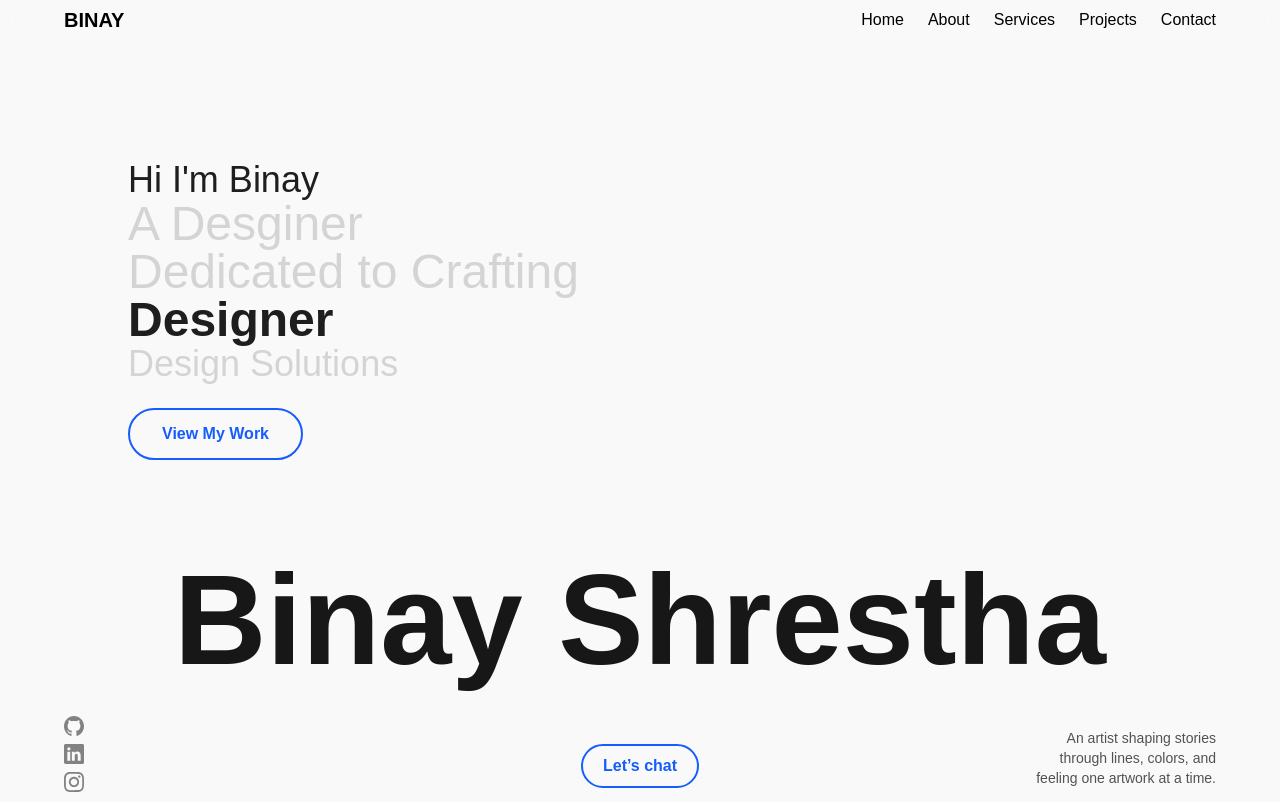
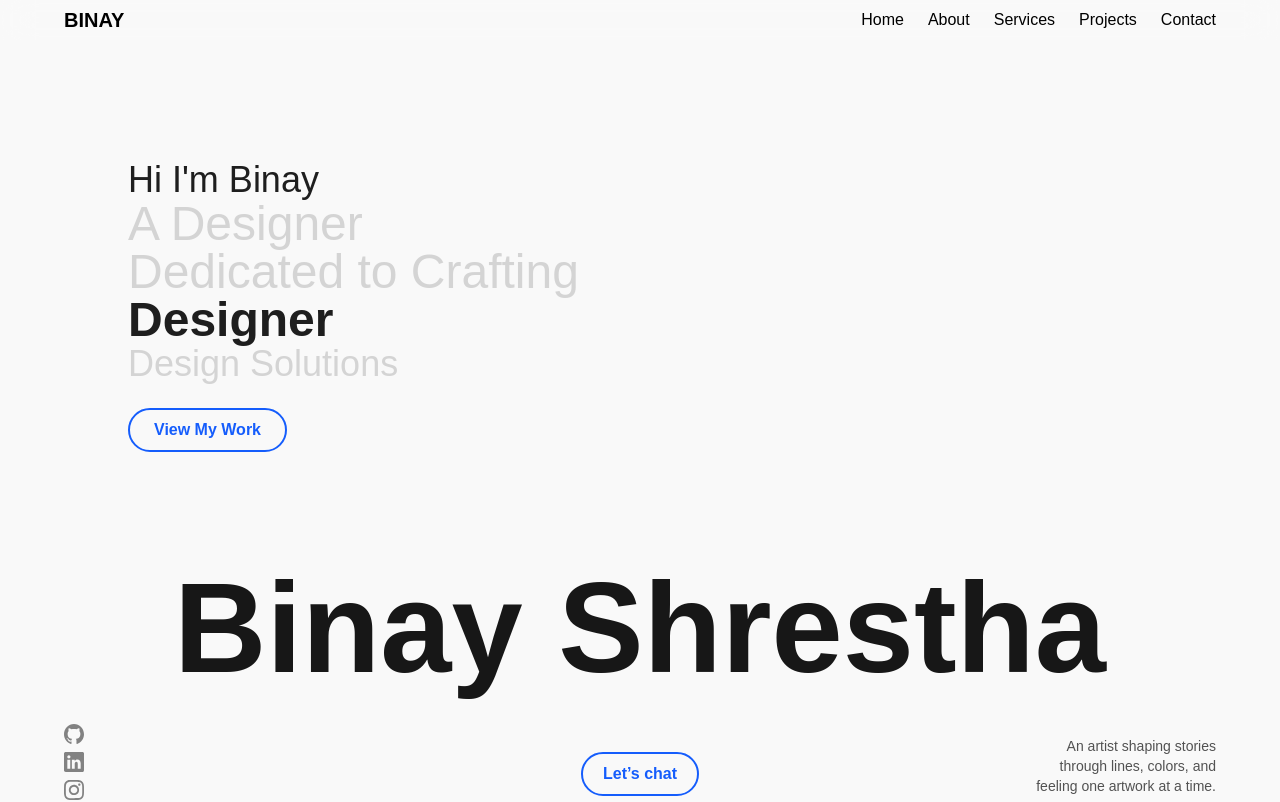
Before and after one commit to Hell086/Portfolio, a React (Vite) app: page / in a window 1280 px wide. Shown: the top 802 px of the page. Built offline with nearby package versions, Linux system fonts and the light colour scheme; a web font is replaced by a local one.

Commit message:
fourth  commited

```diff
--- a/src/components/HeroText.jsx
+++ b/src/components/HeroText.jsx
@@ -2,15 +2,16 @@ import { FlipWords } from "./FlipWords";
 import { motion } from "motion/react";
 
 const HeroText = () => {
-  const words = ["Artist", "Designer", "Motion Creator"];
+  const words = ["Artist", "Designer", "Animator"];
   const variants = {
     hidden: { opacity: 0, x: -50 },
     visible: { opacity: 1, x: 0 },
   };
+
   return (
-    <div className="z-10 mt-20 text-center md:mt-40 md:text-left rounded-3xl bg-clip-text">
+    <div className="relative z-20 mt-20 text-center md:mt-40 md:text-left rounded-3xl bg-clip-text overflow-visible">
       {/* Desktop View */}
-      <div className="flex-col hidden md:flex c-space ">
+      <div className="hidden md:flex flex-col c-space overflow-visible">
         <motion.h1
           className="text-4xl font-medium"
           variants={variants}
@@ -20,7 +21,8 @@ const HeroText = () => {
         >
           Hi I'm Binay
         </motion.h1>
-        <div className="flex flex-col items-start">
+
+        <div className="flex flex-col items-start overflow-visible">
           <motion.p
             className="text-5xl font-medium text-neutral-300"
             variants={variants}
@@ -28,8 +30,9 @@ const HeroText = () => {
             animate="visible"
             transition={{ delay: 1.2 }}
           >
-            A Desginer <br /> Dedicated to Crafting
+            A Designer <br /> Dedicated to Crafting
           </motion.p>
+
           <motion.div
             variants={variants}
             initial="hidden"
@@ -38,9 +41,10 @@ const HeroText = () => {
           >
             <FlipWords
               words={words}
-              className="font-black text-secondary  text-5xl"
+              className="font-black text-secondary text-5xl"
             />
           </motion.div>
+
           <motion.p
             className="text-4xl font-medium text-neutral-300"
             variants={variants}
@@ -50,7 +54,9 @@ const HeroText = () => {
           >
             Design Solutions
           </motion.p>
-                  <motion.div className="mt-6"
+
+          <motion.div
+            className="mt-6 pb-4 overflow-visible"
             variants={variants}
             initial="hidden"
             animate="visible"
@@ -61,8 +67,8 @@ const HeroText = () => {
             }}
           >
             <motion.button
-                          className="px-8 py-3 bg-transparent border-2 border-blue-600 rounded-full text-blue-600 font-semibold hover:cursor-pointer hover:bg-blue-600 hover:text-white transition-all"
-                          whileHover={{ scale: 1.05 }}
+              className="relative z-30 px-6 py-2 border-2 border-blue-600 rounded-full text-blue-600 font-semibold hover:cursor-pointer hover:bg-blue-600 hover:text-white transition-all"
+              whileHover={{ scale: 1.03 }}
               whileTap={{ scale: 0.95 }}
             >
               View My Work
@@ -70,8 +76,9 @@ const HeroText = () => {
           </motion.div>
         </div>
       </div>
+
       {/* Mobile View */}
-      <div className="flex- flex-col space-y-6 md:hidden">
+      <div className="md:hidden flex flex-col space-y-6 overflow-visible">
         <motion.p
           className="text-4xl font-medium"
           variants={variants}
@@ -79,9 +86,10 @@ const HeroText = () => {
           animate="visible"
           transition={{ delay: 1 }}
         >
-          Hi,I'm Binay
+          Hi, I'm Binay
         </motion.p>
-        <div>
+
+        <div className="overflow-visible">
           <motion.p
             className="text-5xl font-black text-neutral-300"
             variants={variants}
@@ -89,8 +97,9 @@ const HeroText = () => {
             animate="visible"
             transition={{ delay: 1.2 }}
           >
-            A Desginer <br /> Dedicated to Crafting
+            A Designer <br /> Dedicated to Crafting
           </motion.p>
+
           <motion.div
             variants={variants}
             initial="hidden"
@@ -102,6 +111,7 @@ const HeroText = () => {
               className="font-bold text-center text-secondary text-5xl"
             />
           </motion.div>
+
           <motion.p
             className="text-4xl font-black text-neutral-300"
             variants={variants}
@@ -111,7 +121,9 @@ const HeroText = () => {
           >
             Design Solutions
           </motion.p>
-         <motion.div className="mt-6"
+
+          <motion.div
+            className="mt-8 pb-4 overflow-visible"
             variants={variants}
             initial="hidden"
             animate="visible"
@@ -122,14 +134,13 @@ const HeroText = () => {
             }}
           >
             <motion.button
-                         className="px-8 py-3 bg-transparent border-2 border-blue-600 rounded-full text-blue-600 font-semibold hover:cursor-pointer hover:bg-blue-600 hover:text-white transition-all"
-                         whileHover={{ scale: 1.05 }}
+              className="relative z-30 px-6 py-2 bg-transparent border-2 border-blue-600 rounded-full text-blue-600 font-semibold hover:cursor-pointer hover:bg-blue-600 hover:text-white transition-all"
+              whileHover={{ scale: 1.03 }}
               whileTap={{ scale: 0.95 }}
             >
               View My Work
             </motion.button>
           </motion.div>
-
         </div>
       </div>
     </div>
--- a/src/components/Timeline.jsx
+++ b/src/components/Timeline.jsx
@@ -113,9 +113,9 @@ export const Timeline = ({ data }) => {
       </div>
       <div className="relative flex flex-col items-center ">
           <motion.button
-                  className="px-8 py-3 hover:cursor-pointer rounded-full bg-accent text-white hover:bg-blue-400 font-semibold "
+                  className="px-6 py-3 hover:cursor-pointer rounded-full bg-accent text-white hover:bg-blue-400 font-semibold "
                 >
-                  View My Resume
+                  View Resume
                 </motion.button>
       </div>
     </div>
--- a/src/index.css
+++ b/src/index.css
@@ -150,7 +150,7 @@ body {
   }
 }
 
-@media (max-width: 640px) {
+@media (max-width: 360px) {
   .grid-1,
   .grid-2,
   .grid-3,
--- a/src/sections/About.jsx
+++ b/src/sections/About.jsx
@@ -50,7 +50,7 @@ const About = () => {
   return (
     <section
       id="about"
-      className="c-space section-spacing overflow-hidden">
+      className="c-space section-spacing ">
       {/* Header */}
       <div className="mb-10 relative">
         <h1 className="text-4xl sm:text-6xl md:text-8xl lg:text-9xl font-black text-neutral-900 text-center">
@@ -102,7 +102,7 @@ const About = () => {
 
       {/* Description */}
       <div className="bg-neutral-900 rounded-lg p-6 sm:p-10">
-        <p className="text-4xl sm:text-3xl md:text-5xl lg:text-6xl text-white font-semibold leading-tight">
+        <p className="text-2xl sm:text-3xl md:text-5xl lg:text-6xl text-white font-semibold leading-tight">
           I'm a versatile{' '}
           <span className="text-blue-600">
             designer who partners with founders to turn ideas into real products.
--- a/src/sections/Contact.jsx
+++ b/src/sections/Contact.jsx
@@ -55,7 +55,7 @@ const Contact=()=>{
     }
   };
     return (
-        <section className="relative flex items-center c-space " id="contact">
+        <section className="relative flex items-center c-space section-spacing " id="contact">
             {showAlert && <Alert type={alertType} text={alertMessage} />}
             <div className="flex flex-col items-center justify-center w-full">
                 <h2 className="pb-8 text-3xl md:text-4xl lg:text-4xl font-bold text-gray-900 ">
--- a/src/sections/Footer.jsx
+++ b/src/sections/Footer.jsx
@@ -2,7 +2,7 @@ import { mySocials } from "../constants";
 const Footer = () => {
   return (
     <section className="flex flex-wrap items-center justify-between gap-2 pb-3 text-sm text-neutral-400 c-space ">
-      <div className="mt-10 mb-4 g bg-gradient-to-r from-transparent via-neutral-400 to-transparent h-[2px] w-full" />
+      <div className="mb-4 g bg-gradient-to-r from-transparent via-neutral-400 to-transparent h-[2px] w-full" />
       <div className="flex gap-2">
         <p>Terms & Conditions</p>
         <p>|</p>
--- a/src/sections/Hero.jsx
+++ b/src/sections/Hero.jsx
@@ -1,22 +1,12 @@
 import HeroText from "../components/HeroText";
 import { useMediaQuery } from "react-responsive";
-// import { Canvas } from "@react-three/fiber";
-// import { Painting } from "../components/Painting";
-// import { OrbitControls } from "@react-three/drei";
 
 const Hero = () => {
   const isMobile = useMediaQuery({ maxWidth: 853 });
   return (
-    <section className="flex items-start justify-center overflow-hidden md:items-start md:justify-start c-space">
+    <section className="flex items-start justify-center overflow-hidden md:items-start md:justify-start c-space "
+    id="home">
       <HeroText />
-      {/* <figure
-      className="absolute inset-0"
-      style={{width: "100vw", height: "100vh"}}>
-      <Canvas>
-        <Painting/>
-        <OrbitControls/>
-      </Canvas>
-      </figure> */}
     </section>
   );
 };
--- a/src/sections/Service.jsx
+++ b/src/sections/Service.jsx
@@ -2,7 +2,7 @@ import React from "react";
 
 const Service = () => {
   return (
-    <section className="c-space section-spacing services-section">
+    <section className="services-section" id="services">
       {/* Pills */}
       <span className="services-pill pill-top">Acrylic Painting</span>
       <span className="services-pill pill-left">UI/UX Design</span>
@@ -11,7 +11,7 @@ const Service = () => {
       <span className="services-pill pill-bottom-right">Animation</span>
 
       {/* Center Content */}
-      <div className="services-center" id="services">
+      <div className="services-center" >
         <h1 className="services-title">
           What I bring to <br /> the table
         </h1>
--- a/src/sections/Testimonial.jsx
+++ b/src/sections/Testimonial.jsx
@@ -33,7 +33,7 @@ const ReviewCard = ({ img, name, username, body }) => {
 
 export default function Testimonial() {
   return (
-    <div className="items-start mt-25 md:mt-35 c-space section-spacing">
+    <div className="items-start mt-10 md:mt-15 c-space section-spacing">
       <h2 className="text-center text-3xl md:text-4xl lg:text-4xl font-bold text-gray-900 mb-2">
         Hear From My Clients
         </h2>
```
Lines whose indentation alone changed are shown as unchanged.
